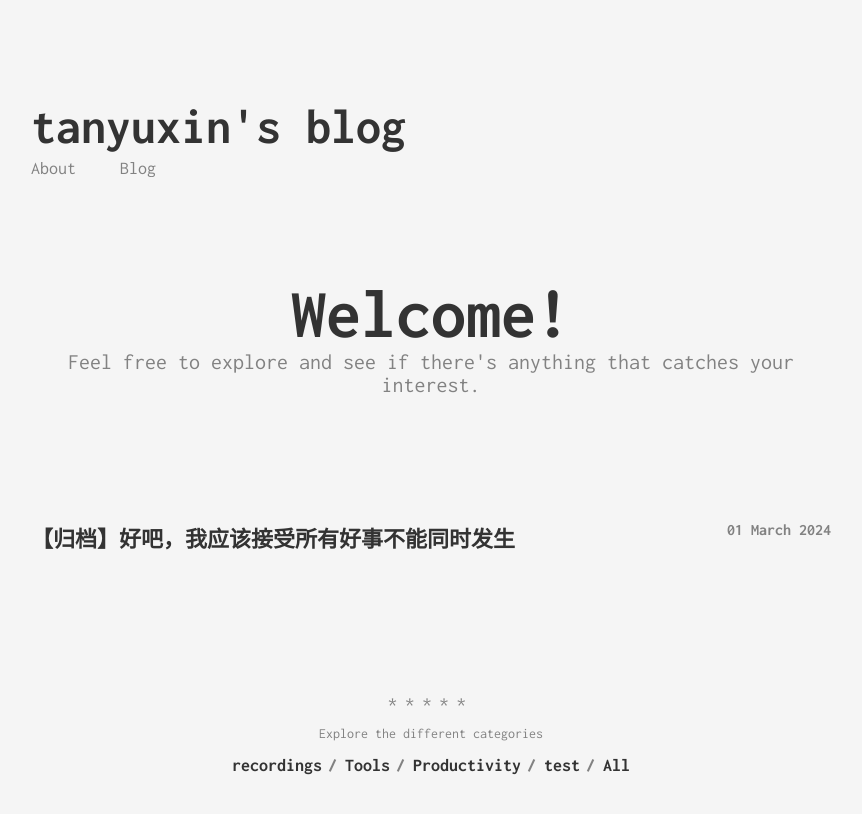
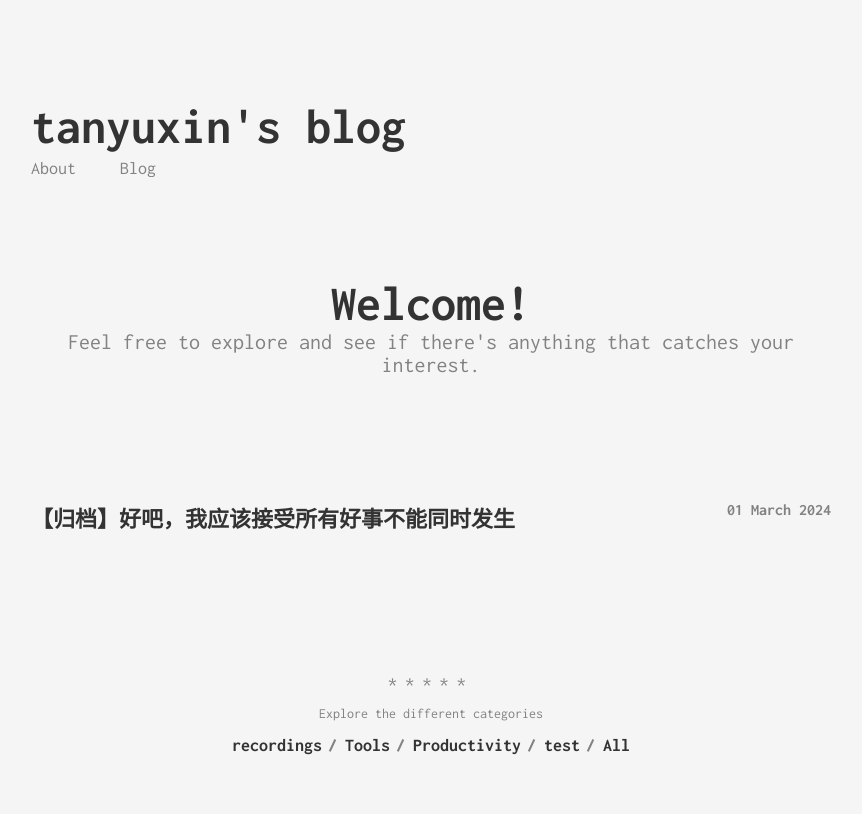
Before and after one commit to x1in-rain/x1in-rain.github.io, a Jekyll site: the page built from index.html, in a window 1280 px wide. Shown: the top 814 px of the page, without its empty margins (209-1071 px from the left). Built offline with Jekyll 4.4.1, drawn with Linux system fonts in a browser that asks for light colours.

Commit message:
Update _default.scss

```diff
--- a/_sass/_default.scss
+++ b/_sass/_default.scss
@@ -122,12 +122,12 @@ strong {
     margin-top:100px;
     margin-bottom:125px;
     text-align: center;
-    font-size:24px;
+    font-size:20px;
 }
 
 .page-title__text {
     font-weight: 700;
-    font-size: 70px;
+    font-size: 50px;
 }
 
 .page-title__subtitle {
```
